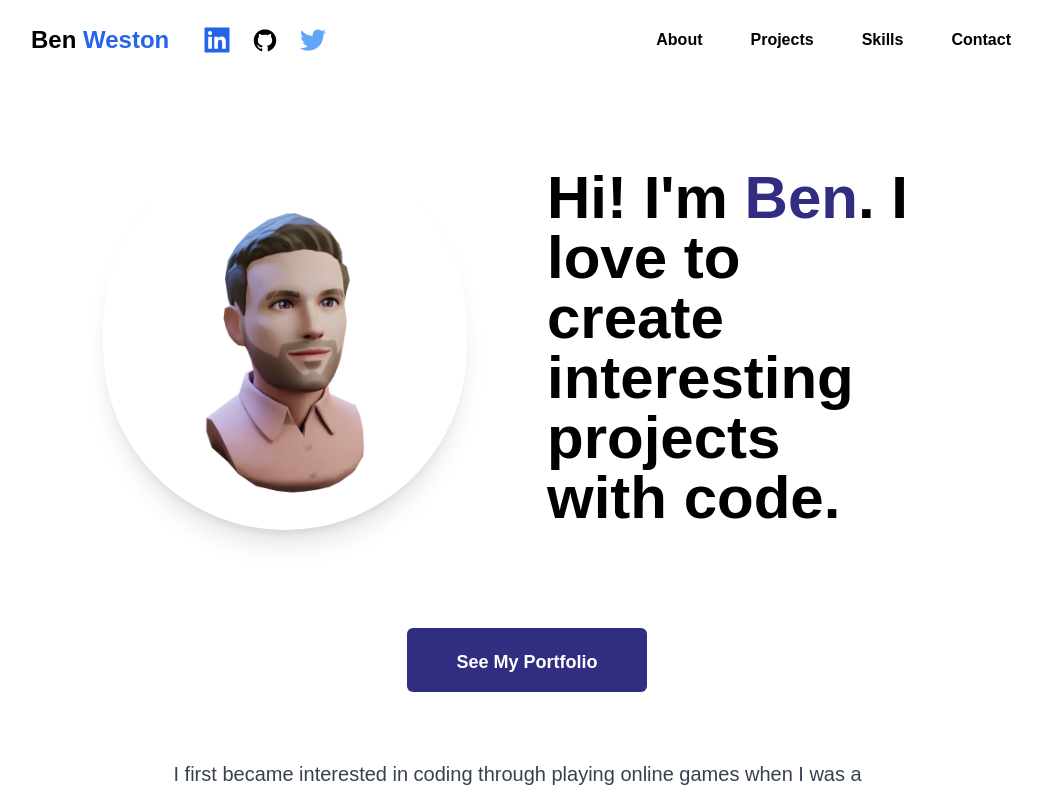
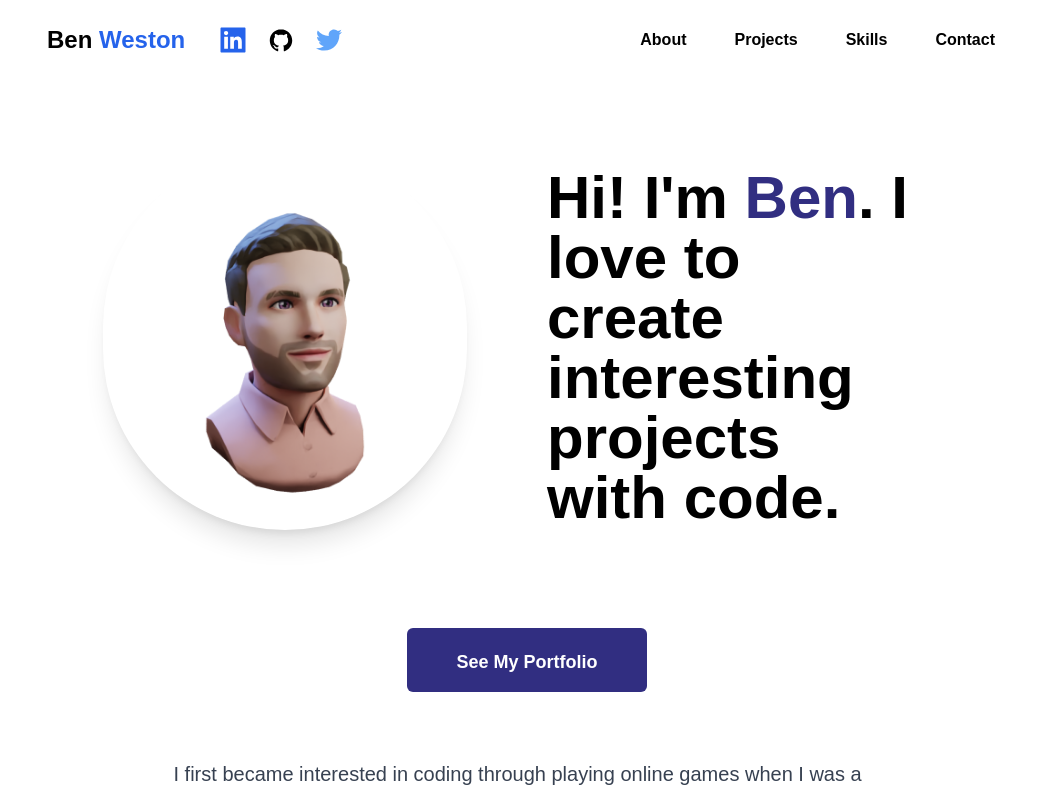
Before and after one commit to benwestondigital/next-portfolio, a Next.js app: page / in a window 1280 px wide. Shown: the top 800 px of the page, without its empty margins (113-1155 px from the left). Built offline with nearby package versions, Linux system fonts and the light colour scheme.

Commit message:
add more margin on md

```diff
--- a/components/Navbar.jsx
+++ b/components/Navbar.jsx
@@ -12,7 +12,7 @@ const Navbar = () => {
   const router = useRouter();
   const path = router.pathname;
   return (
-    <nav className='container px-4 fixed z-20 bg-white'>
+    <nav className='container px-4 md:px-8 fixed z-20 bg-white'>
       <div className='flex items-center justify-between h-20'>
         <div className='flex justify-start items-center flex-shrink-0 gap-6'>
           <Link href='/' passHref>
```
